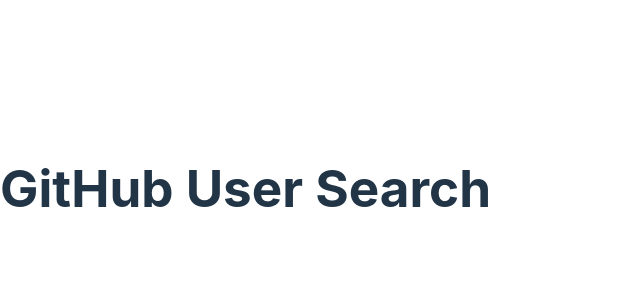
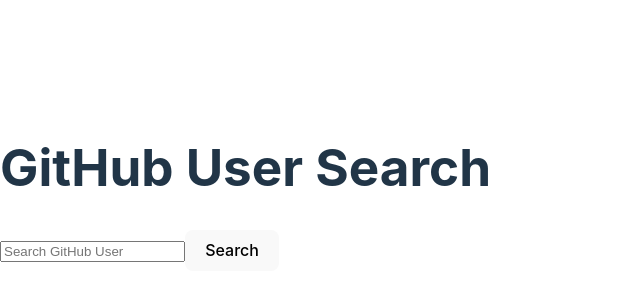
Before and after one commit to Abdiyo1/alx-fe-reactjs, a React (Vite) app in the folder github-user-search/: page / in a window 1280 px wide. Shown: the part 212-512 px from the top of the page, without its empty margins (0-640 px from the left). Built offline with nearby package versions, Linux system fonts and the light colour scheme.

Commit message:
Integrating the GitHub API and Creating a Basic Search Feature

```diff
--- a/github-user-search/src/App.jsx
+++ b/github-user-search/src/App.jsx
@@ -1,10 +1,55 @@
-import React from 'react';
+import React, { useState } from 'react';
+import Search from './components/Search';
+import { fetchUserData } from './services/githubService';
 
 const App = () => {
+  const [userData, setUserData] = useState(null);
+  const [loading, setLoading] = useState(false);
+  const [error, setError] = useState('');
+
+  const handleSearch = async (username) => {
+    setLoading(true);
+    setError('');
+    setUserData(null);
+
+    try {
+      const data = await fetchUserData(username);
+      setUserData(data);
+    } catch (err) {
+      setError(err.message);
+    } finally {
+      setLoading(false);
+    }
+  };
+
   return (
     <div className="container mx-auto p-4">
       <h1 className="text-2xl font-bold text-center">GitHub User Search</h1>
-      {/* Add components like SearchBar and UserResults later */}
+      <Search onSearch={handleSearch} />
+      <div className="mt-4">
+        {loading && <p>Loading...</p>}
+        {error && <p className="text-red-500">{error}</p>}
+        {userData && (
+          <div className="border border-gray-300 rounded p-4 mt-4 flex items-center gap-4">
+            <img
+              src={userData.avatar_url}
+              alt={userData.login}
+              className="w-16 h-16 rounded-full"
+            />
+            <div>
+              <h2 className="text-xl font-semibold">{userData.name || userData.login}</h2>
+              <a
+                href={userData.html_url}
+                target="_blank"
+                rel="noopener noreferrer"
+                className="text-blue-500 hover:underline"
+              >
+                View Profile
+              </a>
+            </div>
+          </div>
+        )}
+      </div>
     </div>
   );
 };
--- /dev/null
+++ b/github-user-search/src/components/Search.jsx
@@ -0,0 +1,33 @@
+import React, { useState } from 'react';
+
+const Search = ({ onSearch }) => {
+  const [username, setUsername] = useState('');
+
+  const handleSubmit = (e) => {
+    e.preventDefault();
+    if (username.trim()) {
+      onSearch(username);
+      setUsername('');
+    }
+  };
+
+  return (
+    <form className="flex items-center gap-2" onSubmit={handleSubmit}>
+      <input
+        type="text"
+        placeholder="Search GitHub User"
+        value={username}
+        onChange={(e) => setUsername(e.target.value)}
+        className="border border-gray-300 rounded px-4 py-2 w-full"
+      />
+      <button
+        type="submit"
+        className="bg-blue-500 text-white rounded px-4 py-2 hover:bg-blue-600"
+      >
+        Search
+      </button>
+    </form>
+  );
+};
+
+export default Search;
--- a/github-user-search/src/services/githubService.js
+++ b/github-user-search/src/services/githubService.js
@@ -1,15 +1,14 @@
 import axios from 'axios';
 
 const api = axios.create({
-  baseURL: import.meta.env.VITE_GITHUB_API_BASE_URL,
+  baseURL: 'https://api.github.com',
 });
 
-export const searchGitHubUsers = async (username) => {
+export const fetchUserData = async (username) => {
   try {
-    const response = await api.get(`/search/users?q=${username}`);
+    const response = await api.get(`/users/${username}`);
     return response.data;
   } catch (error) {
-    console.error("Error fetching GitHub users:", error);
-    throw error;
+    throw new Error('User not found');
   }
 };
```
